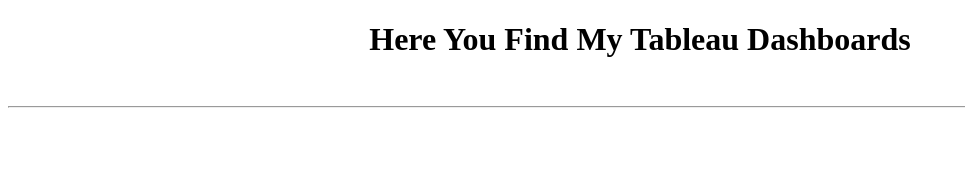
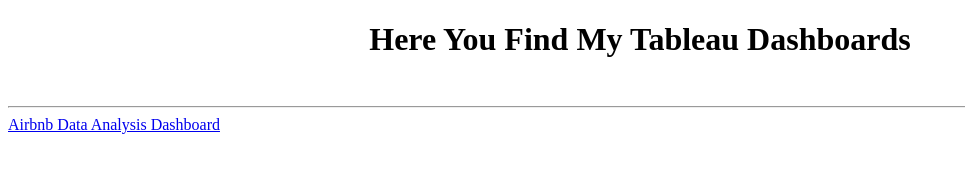
Before and after one commit to khalidregui/Tableau, a plain HTML site: page main.html in a window 1280 px wide. Shown: the whole page, without its empty margins (0-965 px from the left). Drawn offline with Linux system fonts and the light colour scheme.

Commit message:
Update main.html

```diff
--- a/main.html
+++ b/main.html
@@ -9,6 +9,6 @@
   <h1 style="text-align: center;">Here You Find My Tableau Dashboards</h1>
   <br>
   <hr>
-  <a href="Airbnb Data Analysis Dashboard/index.html"></a>
+  <a href="Airbnb Data Analysis Dashboard/index.html">Airbnb Data Analysis Dashboard</a>
 </body>
 </html>
```
